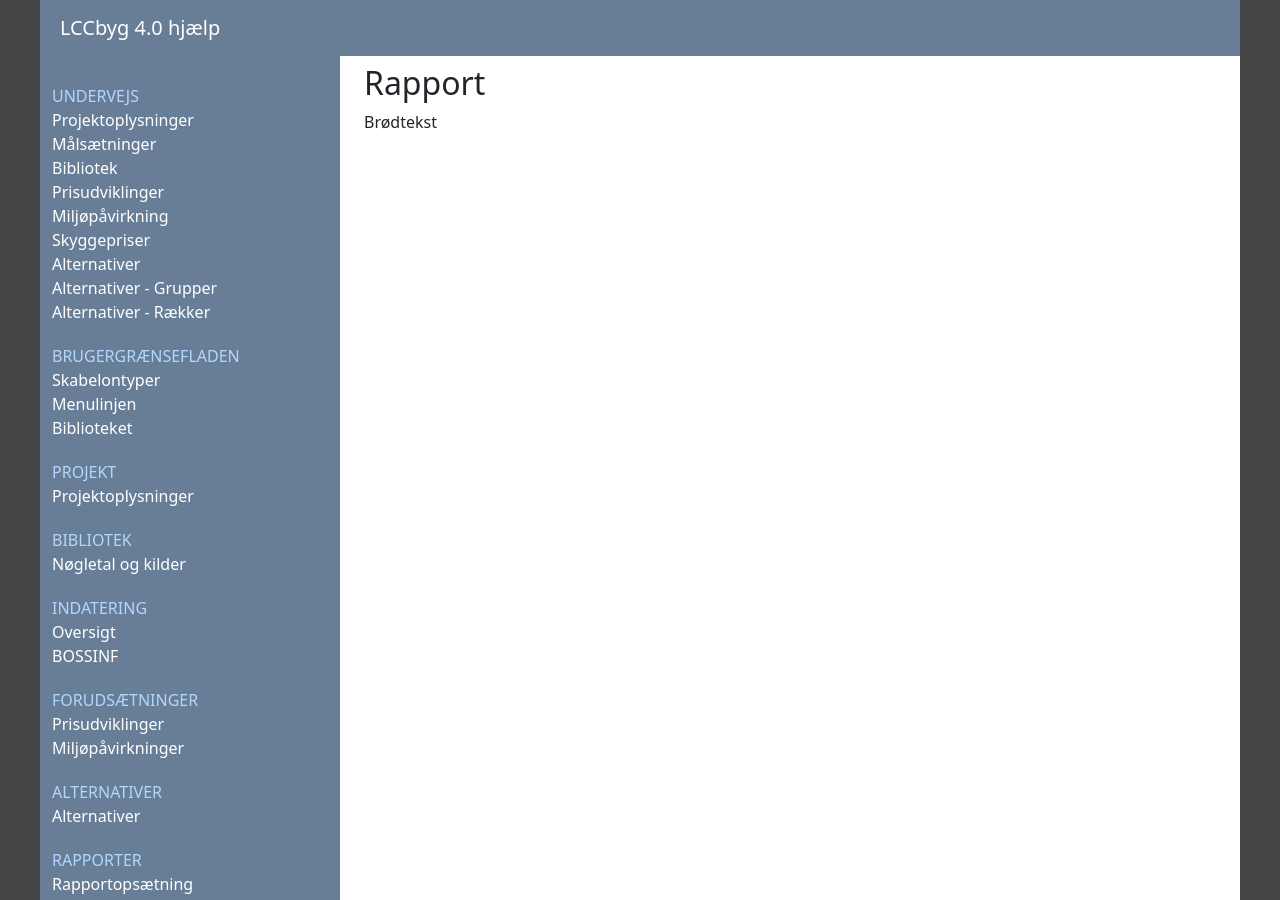
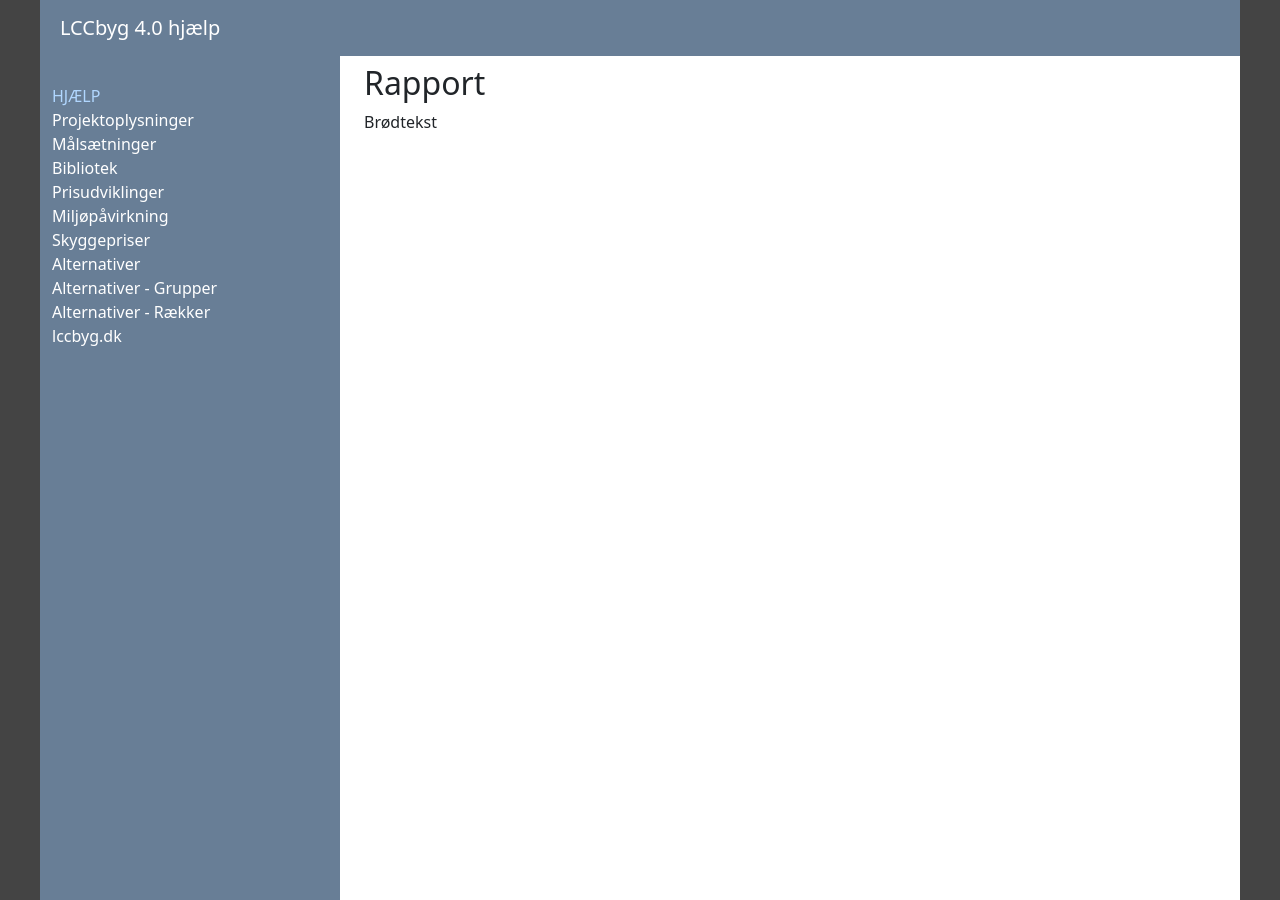
Before and after one commit to LccBuild/lccbyg-docs, a Jekyll site: the page built from docs/help/40/da/report.md, in a window 1280 px wide. Built offline with Jekyll 4.4.1, drawn with Linux system fonts in a browser that asks for light colours.

Commit message:
Fjernet gammel menu i navigation40.yml

```diff
--- a/docs/_data/navigation40.yml
+++ b/docs/_data/navigation40.yml
@@ -2,7 +2,7 @@
 # - title: LCCbyg hjælp 4.0
 #   url: /
 
-- title: Undervejs
+- title: Hjælp
   sublinks:
     - title: Projektoplysninger
       url: project
@@ -22,59 +22,3 @@
       url: alternative/groups
     - title: Alternativer - Rækker
       url: alternative/group/rows
-
-- title: Brugergrænsefladen
-  sublinks:
-    - title: Skabelontyper
-      url: Userinterface/index
-    - title: Menulinjen
-      url: Userinterface/mainmenu
-    - title: Biblioteket
-      url: Userinterface/userinterface_library
-
-- title: Projekt
-  sublinks:
-    - title: Projektoplysninger
-      url: Project/index
-
-- title: Bibliotek
-  sublinks:
-    - title: Nøgletal og kilder
-      url: Library/index
-
-
-- title: Indatering
-  sublinks:
-    - title: Oversigt
-      url: DataEntry/index
-    - title: BOSSINF
-      url: DataEntry/bossinf
-
-- title: Forudsætninger
-  url:  Prerequisites/
-  sublinks:
-    - title: Prisudviklinger
-      url: Prerequisites/index
-    - title: Miljøpåvirkninger
-      url: Prerequisites/invironmentalimpact
-
-- title: Alternativer
-  sublinks:
-    - title: Alternativer
-      url: alternatives
-
-- title: Rapporter
-  sublinks:
-    - title: Rapportopsætning
-      url:  Reports/index
-
-- title: Import og eksport
-  sublinks:
-    - title: Inddatering
-      url:  ImportExport/index
-
-    - title: Biblioteksdata
-      url:  ImportExport/importexport_library
-
-    - title: Rapporter
-      url:  ImportExport/importexport_report
```
